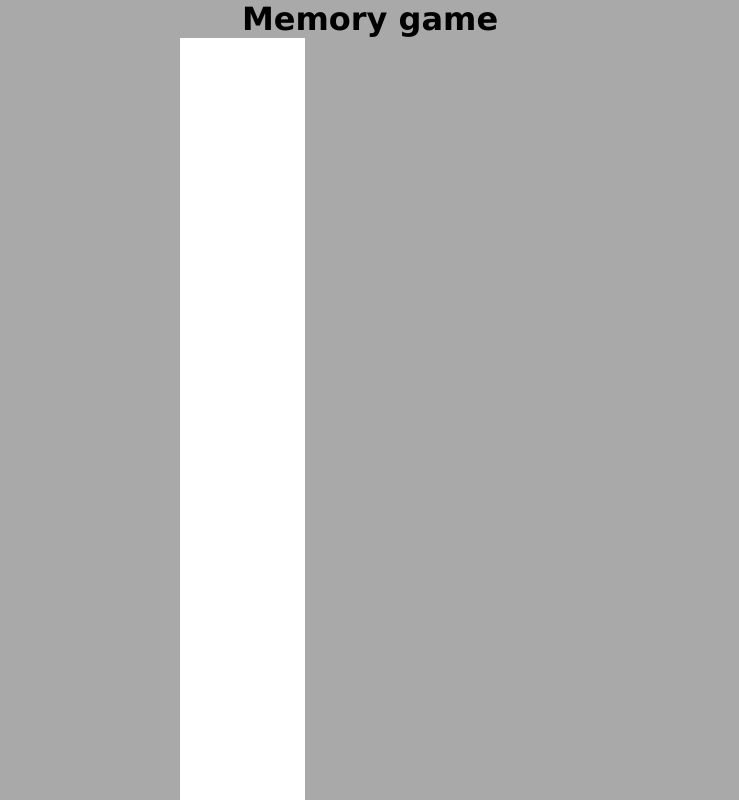
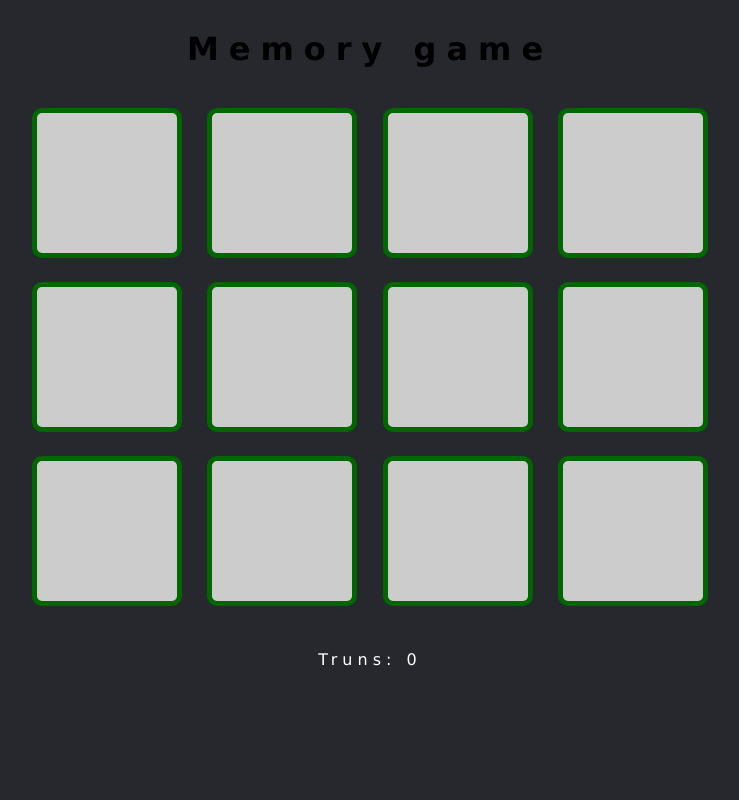
Before and after one commit to adno88/Memory-game, a plain HTML site: page index.html in a window 1280 px wide. Shown: the top 800 px of the page, without its empty margins (270-1009 px from the left). Drawn offline with Linux system fonts and the light colour scheme.

Commit message:
Added styles for divs

```diff
--- a/style.css
+++ b/style.css
@@ -4,27 +4,49 @@
     box-sizing: border-box;
 }
 body {
-    background-color: darkgrey;
+    background-color: #26282E;
     font-family: 'Verdana', sans-serif;
+    display: flex;
+    flex-direction: column;
+    align-items: center;
+    justify-content: space-between;
 }
 main {
-    width: 80%;
-    display: flex;
-    justify-content: center;
-    align-items: center;
+    width: 700px;
+}
+header {
+    margin-top: 30px;
+    letter-spacing: 10px;
 }
 article {
-    background-color: black;
 
 }
 h1 {
-    text-align: center;
+
 }
 .board {
-
+    text-align: center;
+    margin-top: 30px;
 }
 .card {
     background-color: white;
-    width: 125px;
-    height: 125px;
+    width: 150px;
+    height: 150px;
+    display: inline-block;
+    border-radius: 10px;
+    border: 5px solid green;
+    margin: 10px;
+    filter: brightness(80%);
+
 }
+.card:hover {
+    border: 5px solid yellow;
+    transition: all .3s ease-in-out;
+    filter: brightness(100%);
+}
+.score {
+    text-align: center;
+    color: white;
+    margin-top: 30px;
+    letter-spacing: 5px;
+}
```
